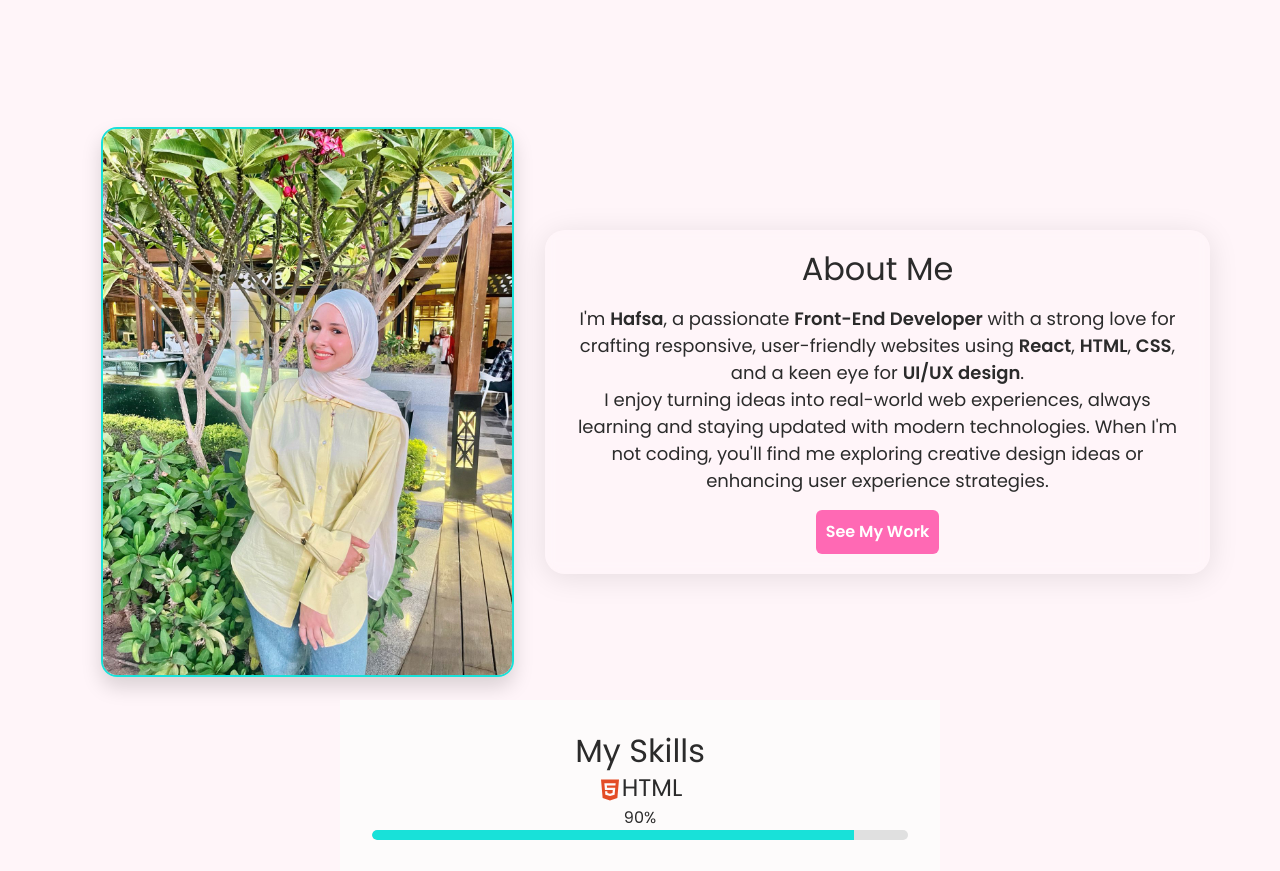
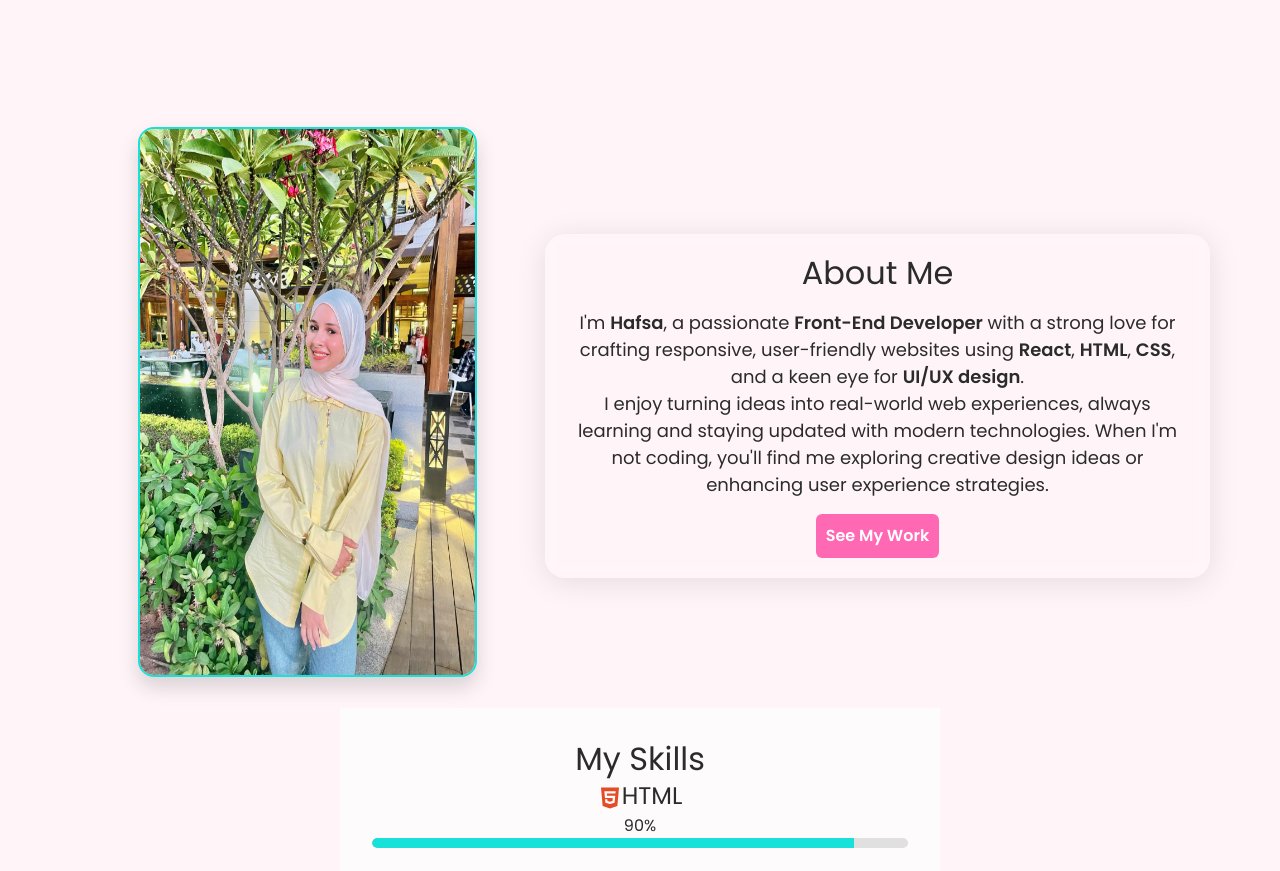
Before and after one commit to HafsaTarek/HafsaPortfolio, a React (Create React App) app: page / in a window 1280 px wide. Shown: the part 605-1476 px from the top of the page. Built offline with nearby package versions, Linux system fonts and the light colour scheme; the HTML template or start-up script is replaced by a standard one.

Commit message:
I resized my photo in smaller screens

```diff
--- a/src/About me/About.jsx
+++ b/src/About me/About.jsx
@@ -9,7 +9,7 @@ const About = (_) => {
             <img
               src={`${process.env.PUBLIC_URL}/Images/Hafsa.jpg`}
               alt="Hafsa"
-              className="img-fluid rounded-4 about-img"
+              className="img-fluid rounded-4 about-img w-75 w-md-100 mb-2"
             />
           </div>
 
--- a/src/Hero/Hero.jsx
+++ b/src/Hero/Hero.jsx
@@ -27,7 +27,7 @@ const Hero = (_) => {
             <img
               src={`${process.env.PUBLIC_URL}/Images/Hafsa.jpg`}
               alt="Hafsa Illustration"
-              className="img-fluid hero-img"
+              className="img-fluid hero-img w-75 w-md-100"
             />
           </div>
         </div>
```
